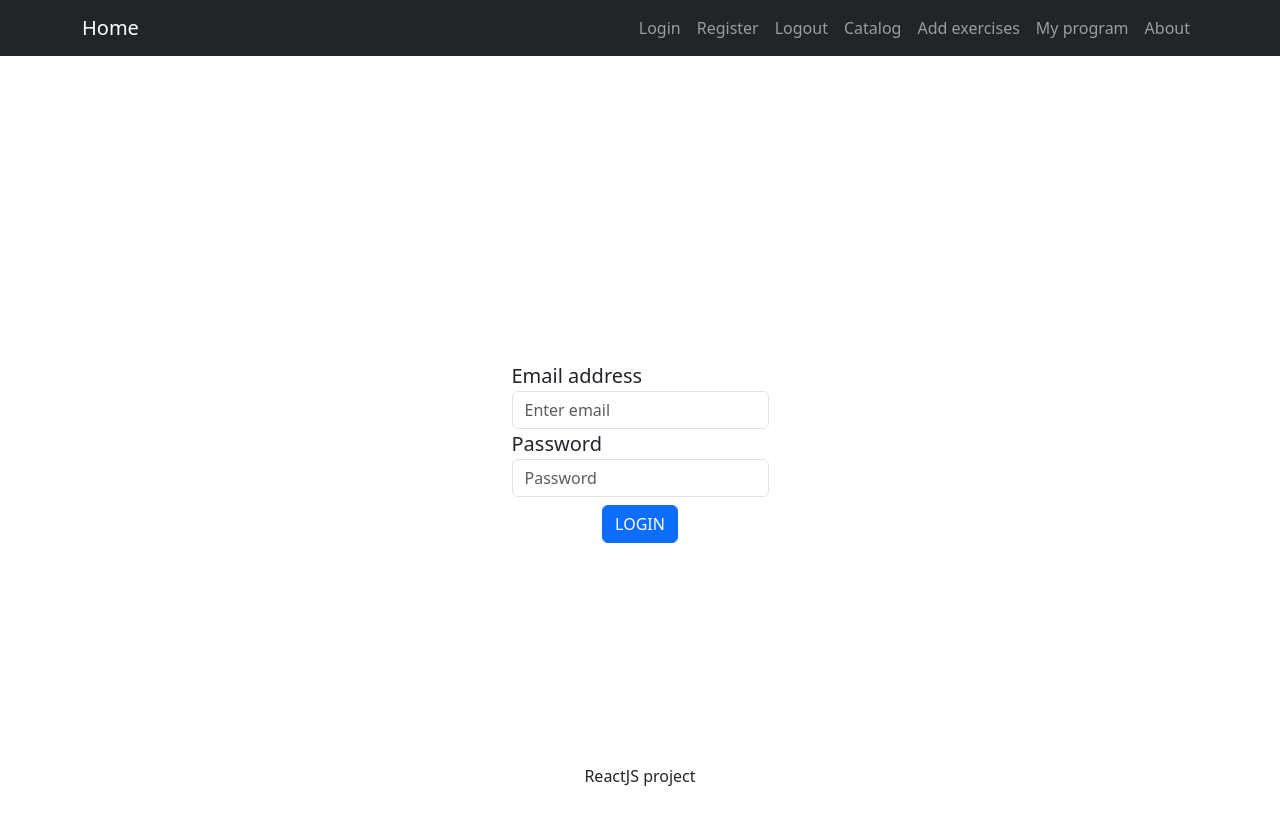
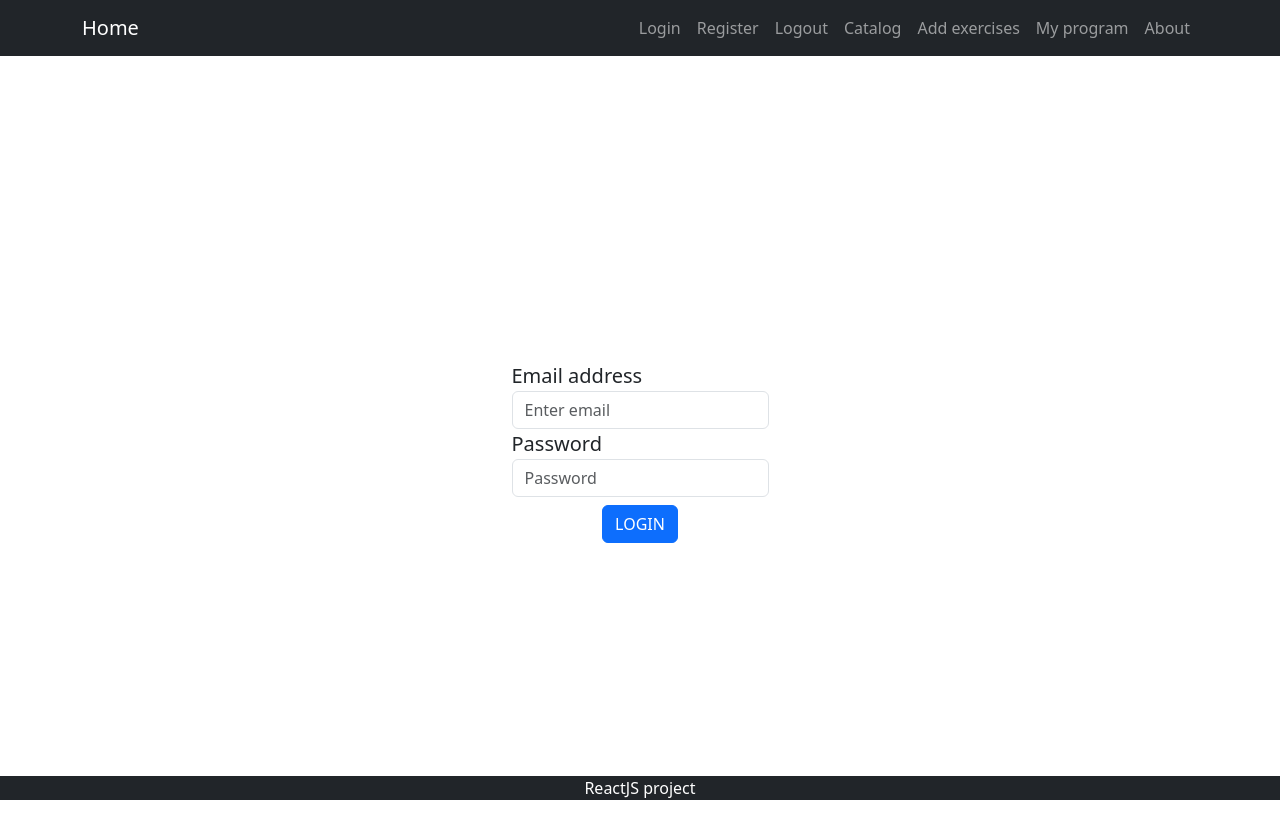
Before and after one commit to Alex7509/Fitness-App, a React (Vite) app in the folder client/: page /login in a window 1280 px wide. Shown: the top 838 px of the page. Built offline with nearby package versions, Linux system fonts and the light colour scheme.

Commit message:
Fix footer view

```diff
--- a/client/src/components/Footer.jsx
+++ b/client/src/components/Footer.jsx
@@ -1,6 +1,6 @@
 export const Footer = () => {
     return (
-        <footer className="p-2 mb-1 bg-white text-dark fixed-bottom">
+        <footer className=" bg-dark text-white fixed-bottom">
             <div
                 className="text-center" >
                 ReactJS project
```
